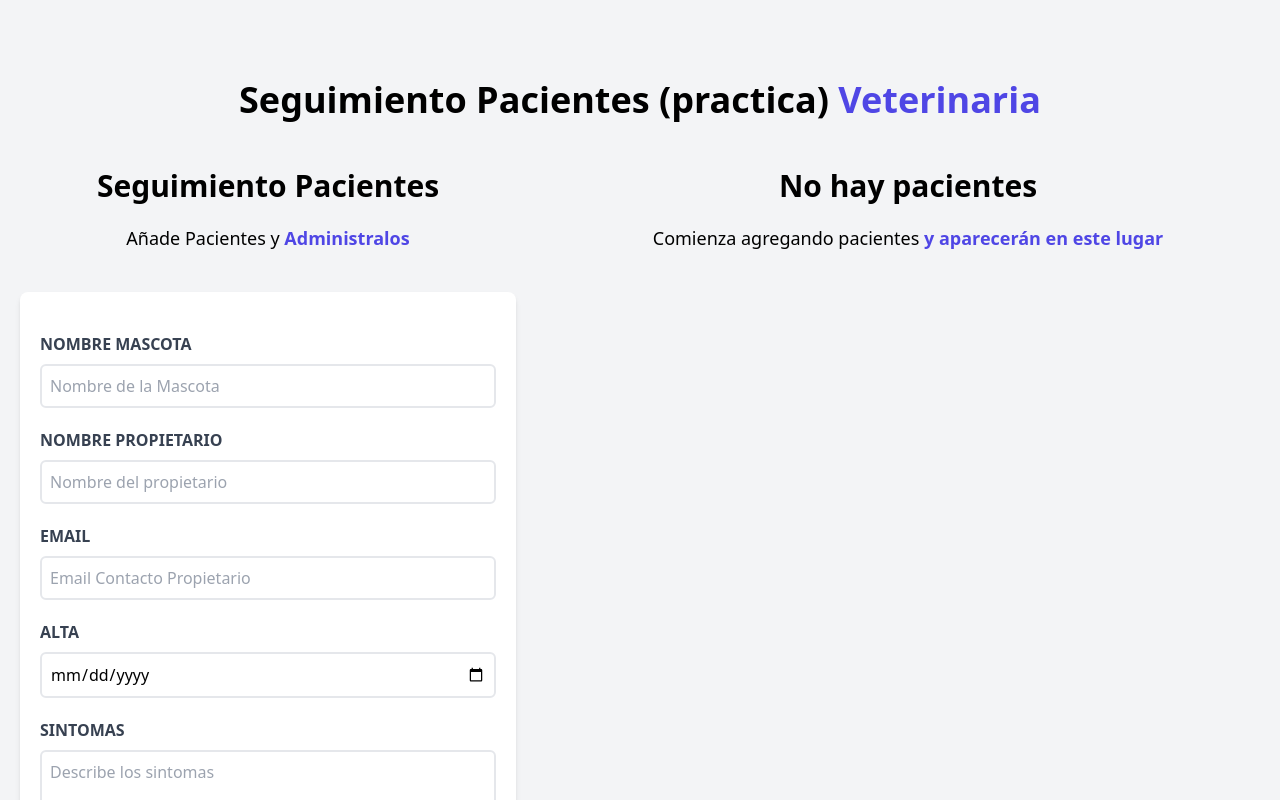
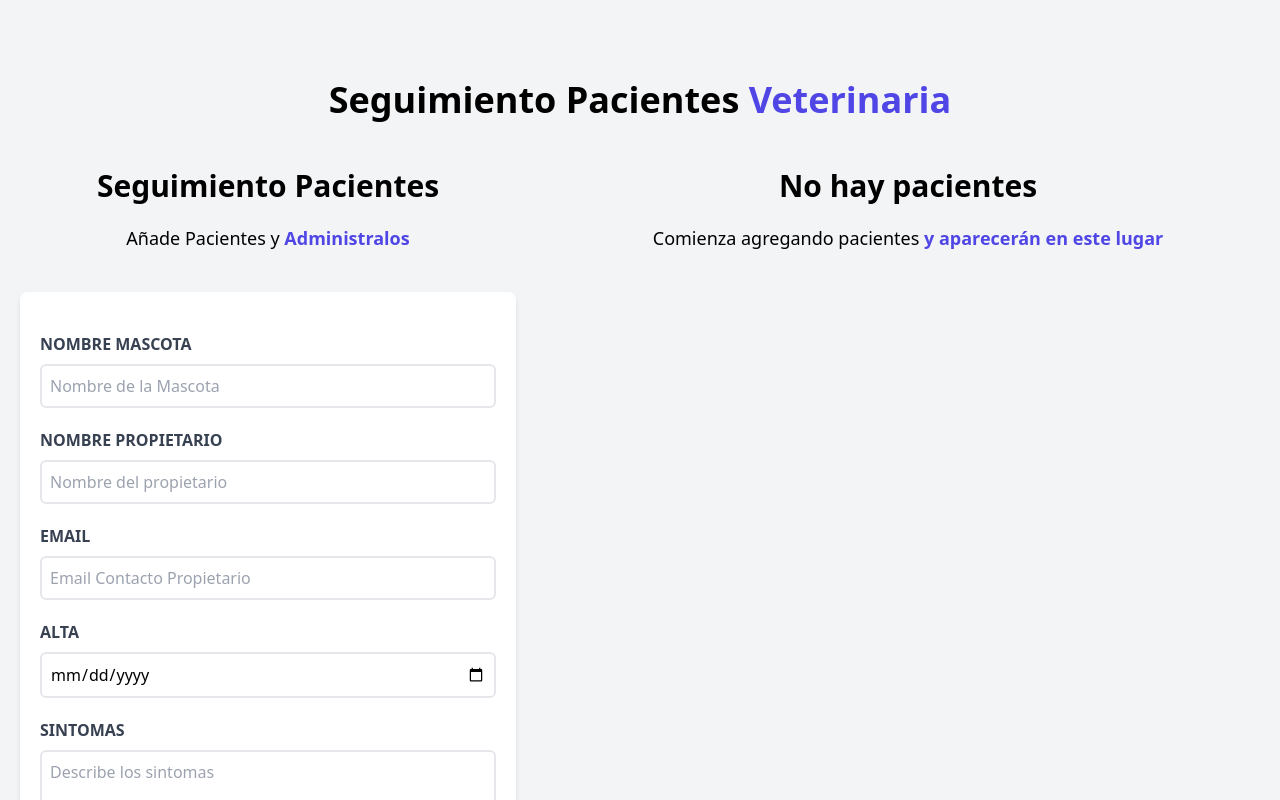
Before and after one commit to Brian-David-01/CITAS-REACT-VITE, a React (Vite) app: page / in a window 1280 px wide. Shown: the top 800 px of the page. Built offline with nearby package versions, Linux system fonts and the light colour scheme.

Commit message:
Update Header.jsx

```diff
--- a/src/components/Header.jsx
+++ b/src/components/Header.jsx
@@ -1,7 +1,7 @@
 function Header() {
     return (
         <h1 className="font-black text-4xl text-center md:w-2/3 mx-auto">
-            Seguimiento Pacientes (practica) {''}
+            Seguimiento Pacientes {''}
             <span className="text-indigo-600">Veterinaria</span>
         </h1>
     )
```
